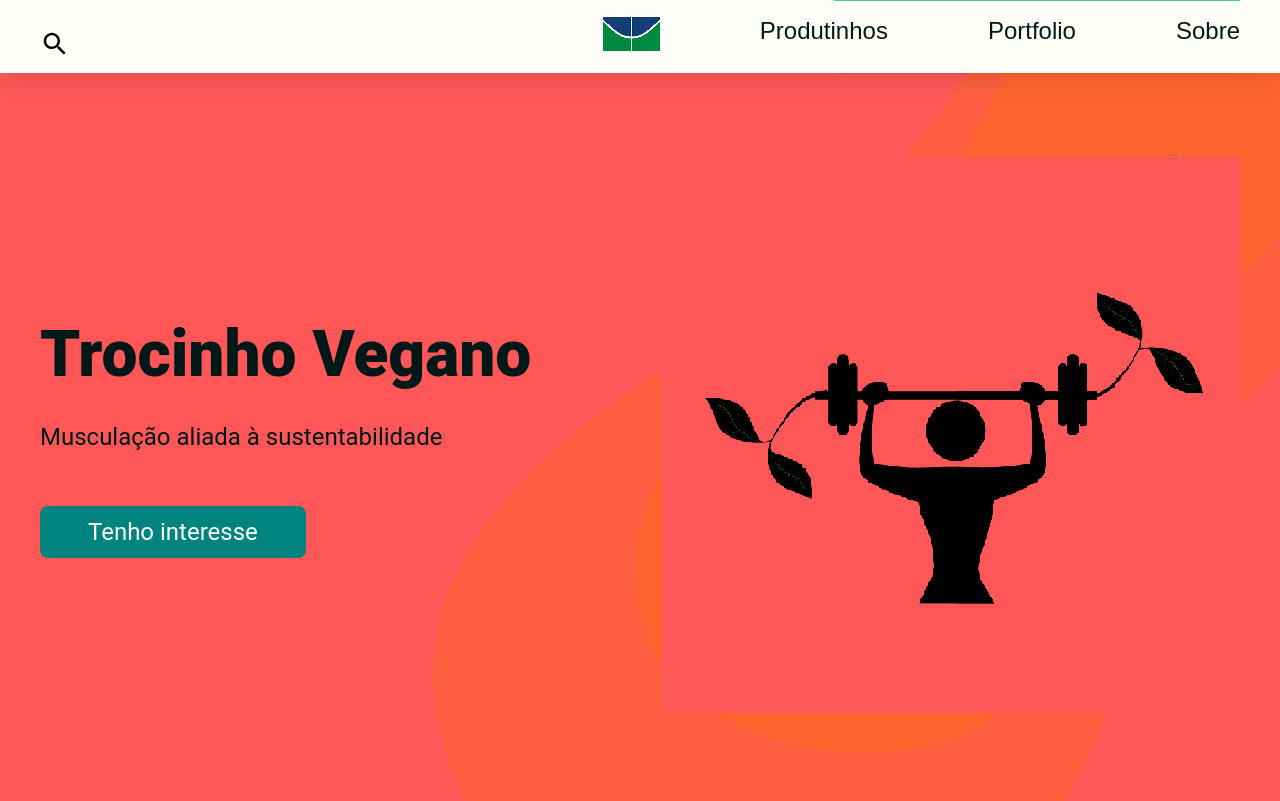
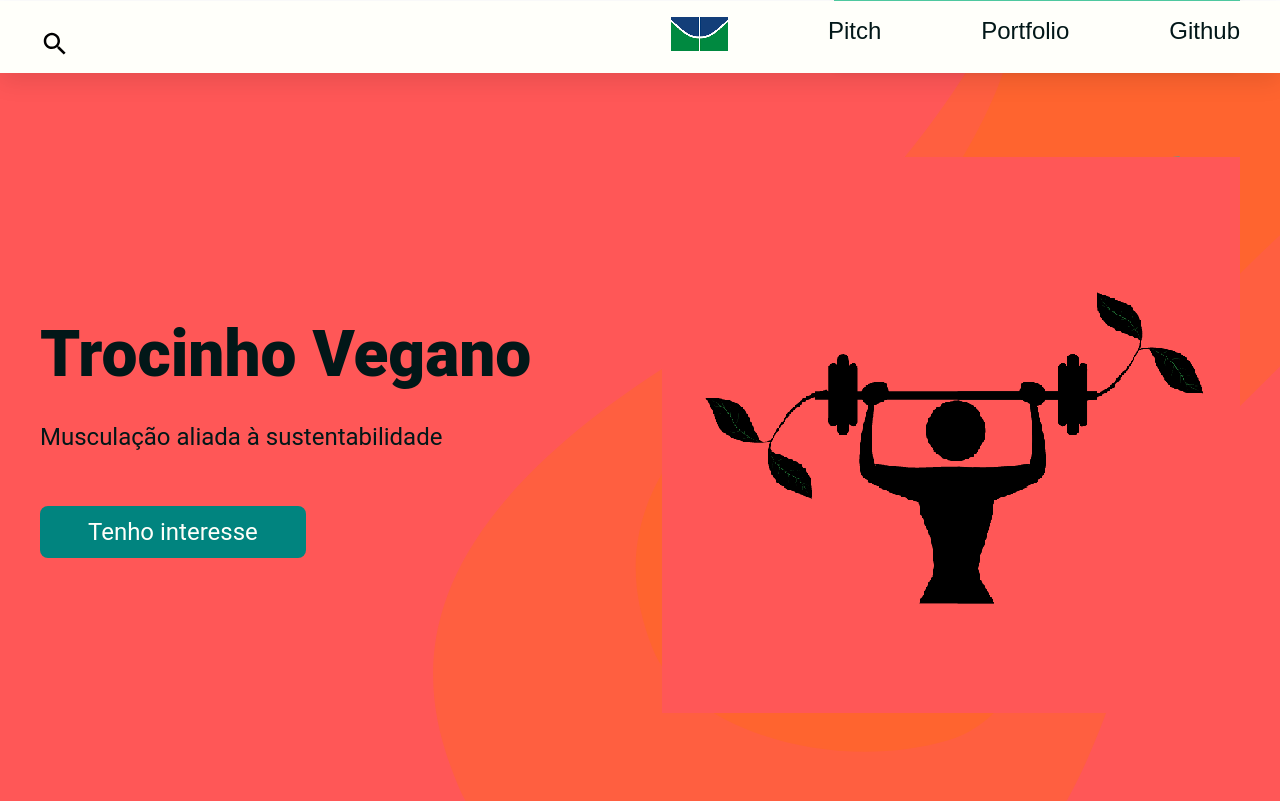
Before and after one commit to lari-98/Trocinho-Vegano---EPB-UnB, a plain HTML site: page index.html in a window 1280 px wide. Drawn offline with Linux system fonts and the light colour scheme.

Commit message:
Update index.html

```diff
--- a/index.html
+++ b/index.html
@@ -26,15 +26,15 @@
             </li>
 
             <li>
-              <a href="https://www.canva.com/design/DAEdhkUVCMs/KyvdBUm1mLLiVyTUkOkDQA/view?utm_content=DAEdhkUVCMs&utm_campaign=designshare&utm_medium=link&utm_source=publishpresent">Produtinhos</a>
+              <a href="https://drive.google.com/file/d/1A7o28-VEg2kt1h0gdnabxqO2kOvG1Gd1/view?usp=sharing">Pitch</a>
             </li>
 
             <li>
-              <a href="https://docs.google.com/document/d/1Y5VoIGEB-5pFK_3AqN-xb75noZc_OXJgzSj4Pzhu0-0/edit?usp=sharing">Portfolio</a>
+              <a href="https://www.canva.com/design/DAEdW9PpyBA/WpiG4pW6sOgc2K8TEHY0xg/view?utm_content=DAEdW9PpyBA&utm_campaign=designshare&utm_medium=link&utm_source=publishpresent">Portfolio</a>
             </li>
 
             <li>
-              <a href="https://www.canva.com/design/DAEdW9PpyBA/WpiG4pW6sOgc2K8TEHY0xg/view?utm_content=DAEdW9PpyBA&utm_campaign=designshare&utm_medium=link&utm_source=publishpresent">Sobre</a>
+              <a href="https://github.com/lari-98/trocinho_vegano.github.io">Github</a>
             </li>
           </ul>
         </nav>
```
